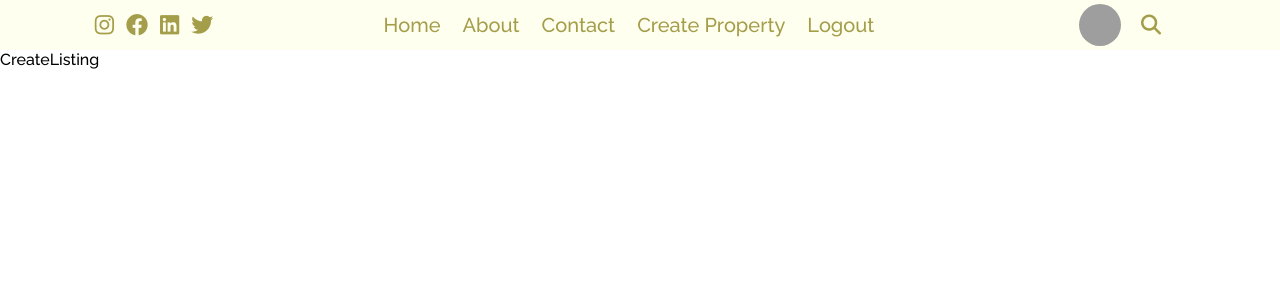
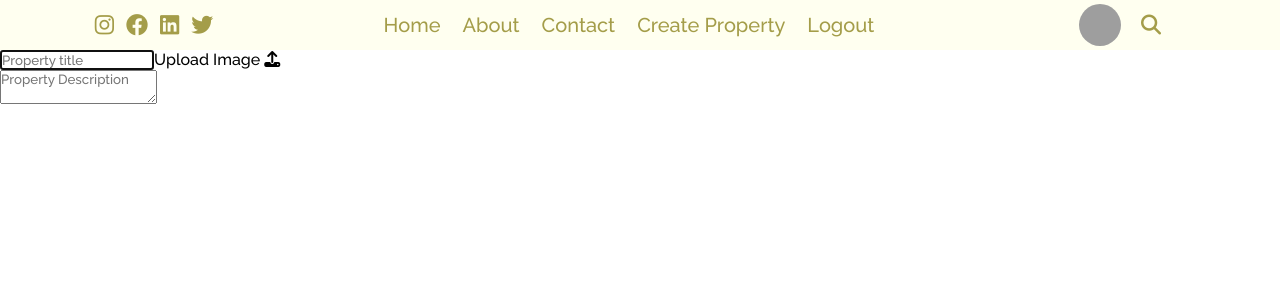
Before and after one commit to aadhar41/reactjs-listing-marketplace-application, a React (Create React App) app: page / in a window 1280 px wide. Shown: the top 300 px of the page. Built offline with nearby package versions, Linux system fonts and the light colour scheme; grey boxes are pictures that could not be loaded.

Commit message:
Working on Create Listing page

```diff
--- a/src/pages/create-listing/CreateListing.css
+++ b/src/pages/create-listing/CreateListing.css
@@ -0,0 +1,3 @@
+.create-listing-img-upload {
+    cursor: pointer;
+}
--- a/src/pages/create-listing/CreateListing.js
+++ b/src/pages/create-listing/CreateListing.js
@@ -3,8 +3,19 @@ import './CreateListing.css';
 
 function CreateListing() {
     return (
-        <div>
-            CreateListing
+        <div className='create-listing'>
+            <form className='create-listing-form'>
+                <div className='create-listing-form-group'>
+                    <input type='text' placeholder='Property title' className='create-listing-text' autoFocus={true} />
+                    <label htmlFor='listingImg' className='create-listing-img-upload'>
+                        Upload Image <i class="fa-solid fa-upload"></i>
+                    </label>
+                    <input type='file' className='listingImg' id='listingImg' style={{ display: "none" }} />
+                </div>
+                <div className='create-listing-form-group'>
+                    <textarea className='create-listing-text create-listing-description' placeholder='Property Description'></textarea>
+                </div>
+            </form>
         </div>
     )
 }
```
